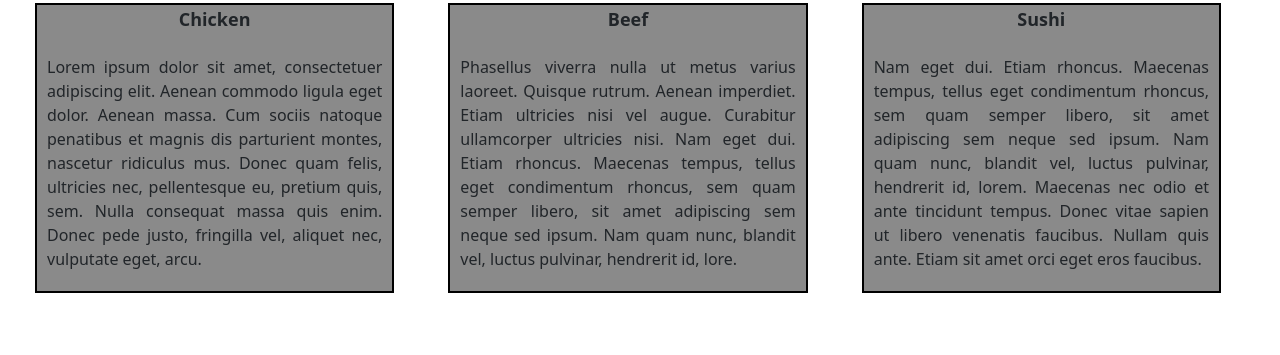
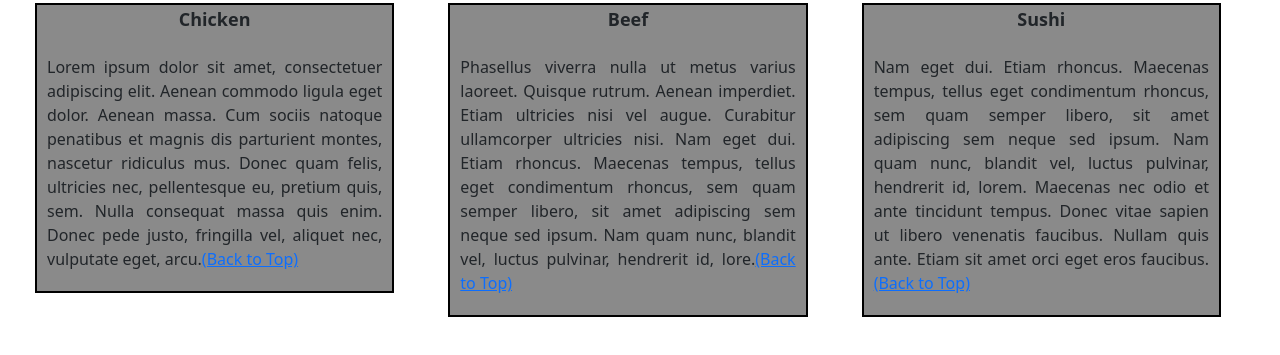
Before and after one commit to NA-Siddiky/coursera_module3-solution, a plain HTML site: page index.html in a window 1280 px wide. Shown: the part 109-464 px from the top of the page. Drawn offline with nearby package versions, Linux system fonts and the light colour scheme.

Commit message:
finilizing

```diff
--- a/index.html
+++ b/index.html
@@ -54,7 +54,7 @@
                             ultricies nec, pellentesque eu, pretium quis, sem. Nulla consequat massa quis enim. Donec
                             pede
                             justo,
-                            fringilla vel, aliquet nec, vulputate eget, arcu.
+                            fringilla vel, aliquet nec, vulputate eget, arcu.<a href="#top">(Back to Top)</a>
                         </p>
                     </div>
                 </div>
@@ -70,7 +70,7 @@
                             eget condimentum rhoncus, sem quam semper libero, sit amet adipiscing sem neque sed ipsum.
                             Nam
                             quam
-                            nunc, blandit vel, luctus pulvinar, hendrerit id, lore.
+                            nunc, blandit vel, luctus pulvinar, hendrerit id, lore.<a href="#top">(Back to Top)</a>
                         </p>
                     </div>
                 </div>
@@ -86,7 +86,7 @@
                             id,
                             lorem. Maecenas nec odio et ante tincidunt tempus. Donec vitae sapien ut libero venenatis
                             faucibus.
-                            Nullam quis ante. Etiam sit amet orci eget eros faucibus.
+                            Nullam quis ante. Etiam sit amet orci eget eros faucibus.<a href="#top">(Back to Top)</a>
                         </p>
                     </div>
                 </div>
```
